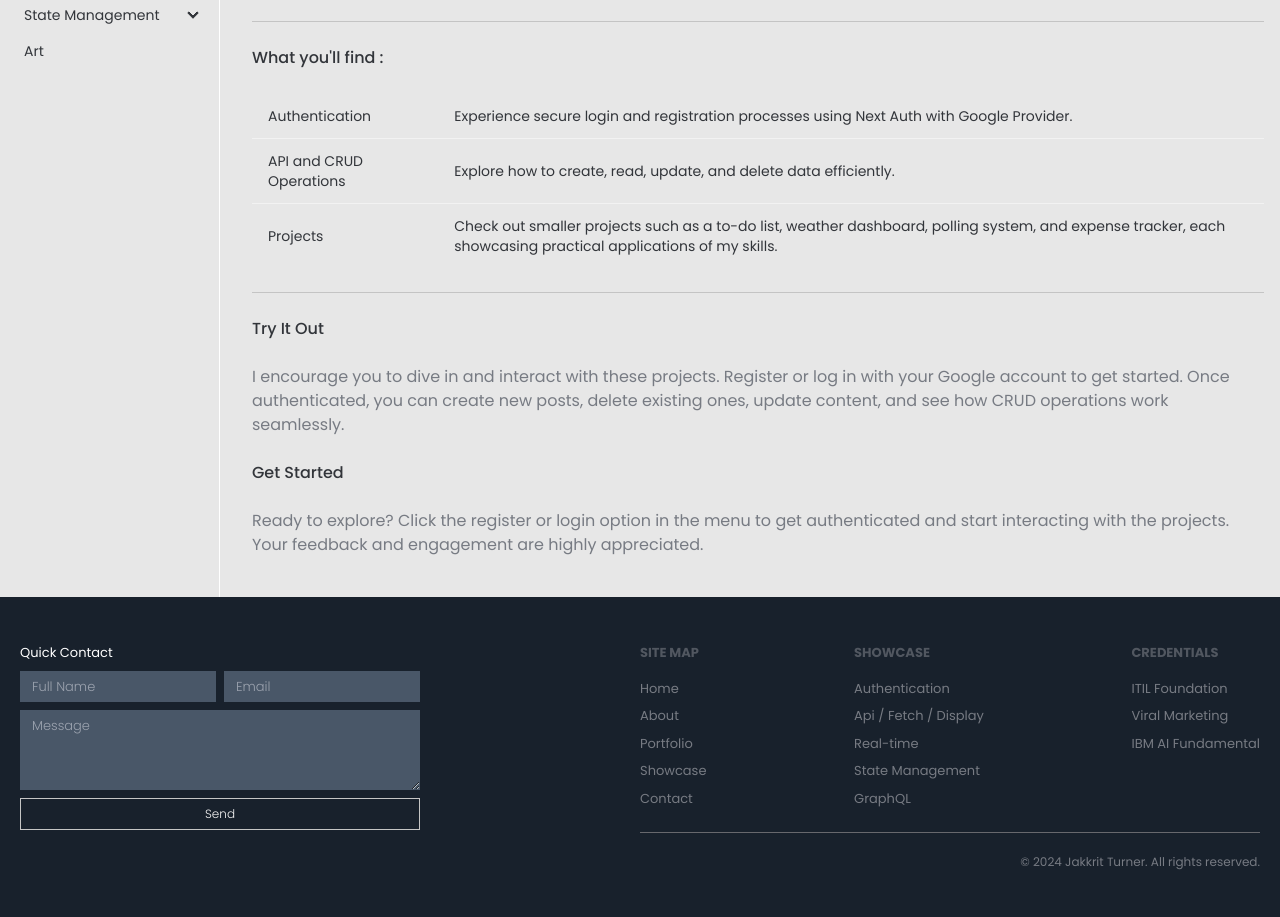
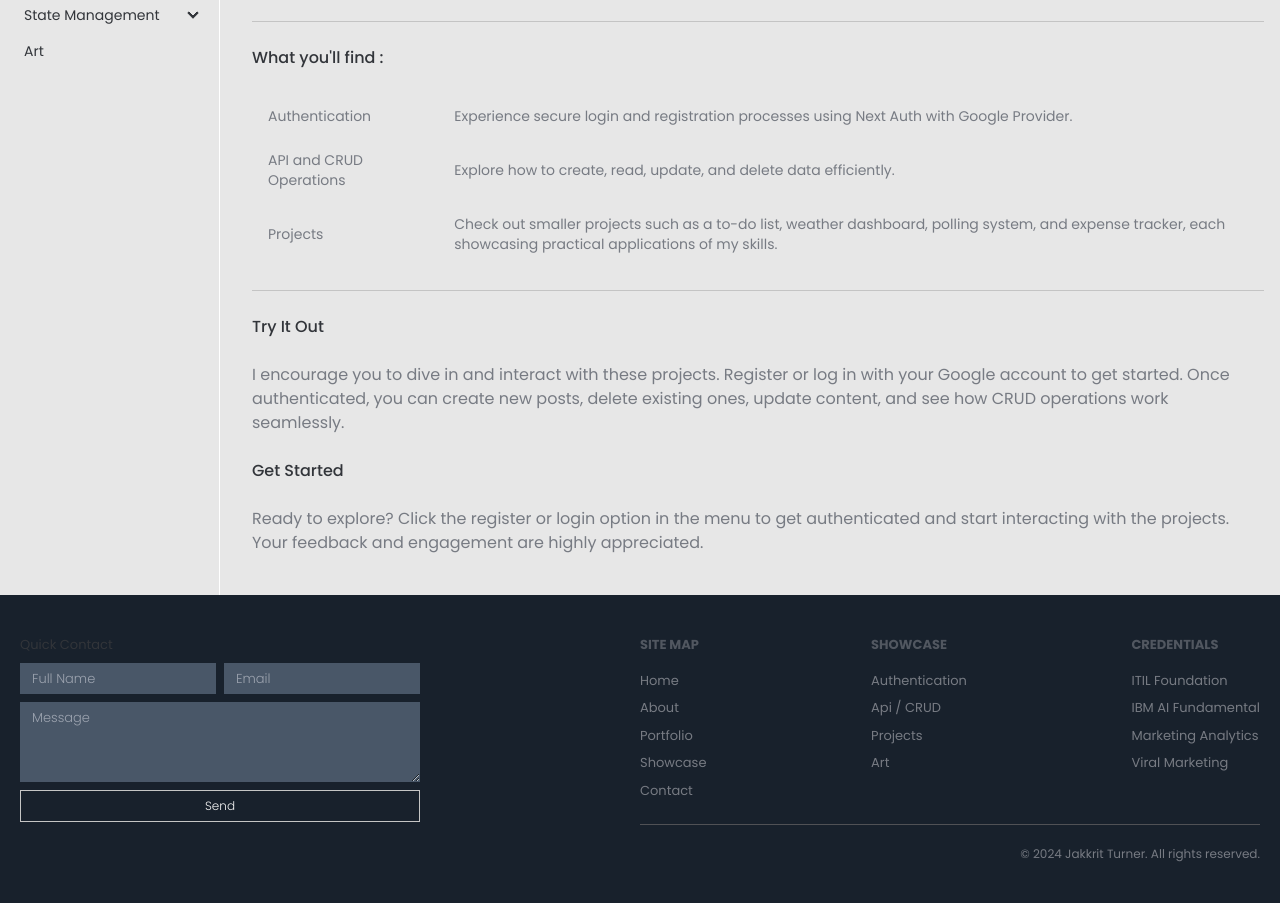
Before and after one commit to jkTurner/mysite, a Next.js app: page /showcase in a window 1280 px wide. Shown: the part 240-1157 px from the top of the page. Built offline with nearby package versions, Linux system fonts and the light colour scheme.

Commit message:
improved footer

```diff
--- a/app/about/components/Credentials.tsx
+++ b/app/about/components/Credentials.tsx
@@ -54,11 +54,11 @@ const Credentials = () => {
 
     return (
         <div className="mb-5 mt-3">
-            <h3 className="font-bold mb-4 ml-3">Credentials:</h3>
+            <h3 id="credentials" className="font-bold mb-4 ml-3">Credentials:</h3>
             <div className="overflow-x-auto">
                 <table className="table">
                     <thead>
-                        <tr>
+                        <tr className="border-line">
                             <th></th>
                             <th>Title</th>
                             <th>Issuer</th>
@@ -67,7 +67,7 @@ const Credentials = () => {
                     </thead>
                     <tbody>
                         {credentialsData.map((credential, index) => (
-                            <tr key={credential.id} className="hover">
+                            <tr key={credential.id} className="border-line hover:bg-[var(--jkAccent)] hover:text-white">
                                 <th>{index + 1}</th>
                                 <td>{credential.title}</td>
                                 <td>{credential.issuer}</td>
--- a/app/about/components/aboutText.ts
+++ b/app/about/components/aboutText.ts
@@ -1,8 +1,8 @@
 export const aboutText = {
     greeting: "Hello There,",
     // intro: "I'm Jakkrit Turner, and I'm delighted to welcome you to my portfolio. As a dedicated professional with a diverse skill set, I specialize in project management and ITIL, where I excel at orchestrating successful projects and implementing best practices for IT services.",
-    intro: "I'm Jakkrit Turner, and I'm delighted to welcome you to my world and get to know me better. As a dedicated professional with a diverse skill set, I specialize in web development, project management, marketing, and art. But there's so much more to my story.",
-    intro2: "Way before I got into web development, project management, and marketing, I was all about art. I started as a graphic designer and did a bunch of art commissions, creating character concepts for people online. Art has always been my passion, I love creating websites that are not only functional but also visually appealing.",
+    intro: "I'm Jakkrit Turner and I'm delighted to welcome you to my world and to get to know me better. As a dedicated professional with a diverse skill set, I specialize in web development, project management, marketing, and art. But there's so much more to my story.",
+    intro2: "Way before I got into web development, project management, and marketing, I was all about art. I started as a graphic designer and did a bunch of art commissions, creating character concepts for people online. Art has always been my passion and I love creating websites that are not only functional but also visually appealing.",
     section1_1: "But that's not all",
     section1_2: "—I'm also deeply passionate about continuous learning and growth. After getting hooked on marketing in university, I took extra courses and earned certificates from the University of Pennsylvania and the University of Virginia. This marketing background gives me an edge in web development by enhancing my skills in SEO, content creation, and understanding user behavior. It's all about combining creativity and strategy to build websites that are both beautiful and effective.",
     // section1_2: "—I'm also deeply passionate about ",
--- a/app/components/footer/Footer.tsx
+++ b/app/components/footer/Footer.tsx
@@ -1,3 +1,4 @@
+import FooterCopyright from "./footer-menus/FooterCopyright";
 import FooterMenus from "./footer-menus/FooterMenus";
 import FooterMenusB from "./footer-menus/FooterMenusB";
 import styles from "./footer.module.css"
@@ -10,13 +11,16 @@ const Footer = () => {
             <div className={`${styles.footer_container}`}>
 
                 <div className={`${styles.footer_content_container}`}>
-                {/* <div className="grid grid-cols-2"> */}
 
                     <QuickContact />
 
-                    {/* <FooterMenus /> */}
+                    <FooterMenusB />
+                    {/* <div className="bg-red-800 w-max flex flex-grow">
+                        <p>
+                            Fuck it
+                        </p>
+                    </div> */}
 
-                    <FooterMenusB />
                 </div>
             </div>
         </div>
--- /dev/null
+++ b/app/components/footer/footer-menus/FooterCopyright.tsx
@@ -0,0 +1,11 @@
+import styles from "./footerMenu.module.css"
+
+const FooterCopyright = () => {
+    return (
+        <div className={`flex justify-end ${styles.copyright}`}>
+                <p>© 2024 Jakkrit Turner. All rights reserved.</p>
+        </div>
+    )
+}
+
+export default FooterCopyright;
--- a/app/components/footer/footer-menus/FooterMenusB.tsx
+++ b/app/components/footer/footer-menus/FooterMenusB.tsx
@@ -5,10 +5,11 @@ import styles from "./footerMenu.module.css"
 
 const FooterMenusB = () => {
     return (
-        <div className={`${styles.footer_container} flex flex-col w-[100%] my-10 justify-between`}>
+        // <div className={`${styles.footer_menu_container} flex flex-col w-[100%] my-10 justify-between`}>
+        <div className={`${styles.footer_menu_container} flex flex-col my-10 justify-between`}>
             <footer className={`${styles.footer_menu} flex w-[100%] mb-6 justify-between textDetails self-center`}>
                 <nav className="flex flex-col gap-2">
-                    <h6 className="footer-title">SITE MAP</h6>
+                    <h6 className="footer-title hover:text-[var(--jkGold)] hover:opacity-100">SITE MAP</h6>
                     {Paths.map((link, index) => (
                             <Link key={index} href={link.path}
                                 className="link link-hover">
@@ -21,18 +22,22 @@ const FooterMenusB = () => {
                     <a className="link link-hover">Advertisement</a> */}
                 </nav>
                 <nav className="flex flex-col gap-2">
-                    <h6 className="footer-title">SHOWCASE</h6>
-                    <a className="link link-hover">Authentication</a>
-                    <a className="link link-hover">Api / Fetch / Display</a>
-                    <a className="link link-hover">Real-time</a>
-                    <a className="link link-hover">State Management</a>
-                    <a className="link link-hover">GraphQL</a>
+                    <Link href="/showcase">
+                        <h6 className="footer-title hover:text-[var(--jkGold)] hover:opacity-100">SHOWCASE</h6>
+                    </Link>
+                    <a href="/showcase/auth/register" className="link link-hover">Authentication</a>
+                    <a href="/showcase/api/crud" className="link link-hover">Api / CRUD</a>
+                    <a className="link link-hover">Projects</a>
+                    <a href="/showcase/art" className="link link-hover">Art</a>
                 </nav>
                 <nav className="flex flex-col gap-2">
-                    <h6 className="footer-title">CREDENTIALS</h6>
+                    <Link href="/about#credentials">
+                        <h6 className="footer-title hover:text-[var(--jkGold)] hover:opacity-100">CREDENTIALS</h6>
+                    </Link>
                     <a className="link link-hover">ITIL Foundation</a>
+                    <a className="link link-hover">IBM AI Fundamental</a>
+                    <a className="link link-hover">Marketing Analytics</a>
                     <a className="link link-hover">Viral Marketing</a>
-                    <a className="link link-hover">IBM AI Fundamental</a>
                 </nav>
             </footer>
             <div className={`flex justify-end ${styles.copyright}`}>
--- a/app/components/footer/footer-menus/footerMenu.module.css
+++ b/app/components/footer/footer-menus/footerMenu.module.css
@@ -1,19 +1,23 @@
 .copyright {
     color: white;
-    border-top: 1px solid #67686d;
+    border-top: 1px solid #505155;
     padding-top: 20px;
     font-size: 12px;
 }
 
-.footer_menu {
-    /* display: grid;
+/* .footer_menu_container {
+    display: grid;
     width: 100%;
     grid-auto-flow: row;
     place-items: start;
     column-gap: 1rem;
     row-gap: 2.5rem;
     font-size: 0.875rem;
-    line-height: 1.25rem; */
+    line-height: 1.25rem;
+} */
+.footer_menu_container {
+    width: 100%;
+    flex-grow: 1;
 }
 
 @media (max-width: 768px) {
@@ -23,7 +27,7 @@
 }
 
 @media (max-width: 450px) {
-    .footer_container {
+    .footer_menu_container {
         font-size: 12px;
     }
 }
--- a/app/components/footer/footer.module.css
+++ b/app/components/footer/footer.module.css
@@ -1,11 +1,12 @@
 .bg_full {
     display: flex;
+    flex-direction: column;
     width: 100%;
     margin: 0 auto;
     background-color: var(--bgHeader);
-    color: white;
+    /* color: white; */
     font-size: 13px;
-    height: 320px;
+    /* height: 320px; */
     /* min-height: 100px; */
 }
 
@@ -23,12 +24,12 @@
     display: flex;
     flex-direction: row;
     width: 100%;
-    justify-content: space-between;
+    /* justify-content: space-between; */
 }
 
 @media (max-width: 1000px) {
     .bg_full {
-        height: 600px;
+        /* height: 600px; */
     }
     .footer_content_container {
         flex-direction: column;
--- a/app/globals.css
+++ b/app/globals.css
@@ -15,6 +15,7 @@
     --line: #FFF;
     --lineTint: #c4c4c4;
     --jkAccent: #004285;
+    --jkGold: #dbbb6b;
     --gradientGold: linear-gradient(to right, #926f34, #dfbd69);
 
     --custom: 210 100% 26%;
@@ -106,6 +107,7 @@ html {
     --bgHeader: #131b25;
     --inputHeader: #383f49;
     --jkAccent: #dbbb6b;
+    --jkGold: #dbbb6b;
 
     --custom: 43 61% 64%;
   }
--- a/app/showcase/auth/login/components/Details.tsx
+++ b/app/showcase/auth/login/components/Details.tsx
@@ -35,7 +35,7 @@ export default function Details() {
         {/* <div className="rounded-md px-4 py-2 text-sm text-justify"> */}
         <div className={styles.details_text}>
           <div>
-            The creation of this login form showcases my skills in building secure and user-friendly authentication systems using React, Next.js, and NextAuth.
+            The creation of this login form showcases my skills in building secure and user-friendly authentication systems using React, Next.js, NextAuth, and Prisma Client.
           </div>
           <div>
             To start, I set up state variables for the email and password input fields using the useState hook. This allows the form to keep track of user input in real-time.
--- a/app/showcase/components/Findings.tsx
+++ b/app/showcase/components/Findings.tsx
@@ -37,7 +37,7 @@ const Findings = () => {
                     </thead>
                     <tbody>
                         {findingsData.map((finding, index) => (
-                            <tr key={finding.topic} className="hover">
+                            <tr key={finding.topic} className="text-[var(--textDetails)] border-none hover:bg-[var(--jkAccent)] hover:text-white">
                                 {/* <th>{index + 1}</th> */}
                                 <td>{finding.topic}</td>
                                 <td>{finding.description}</td>
```
